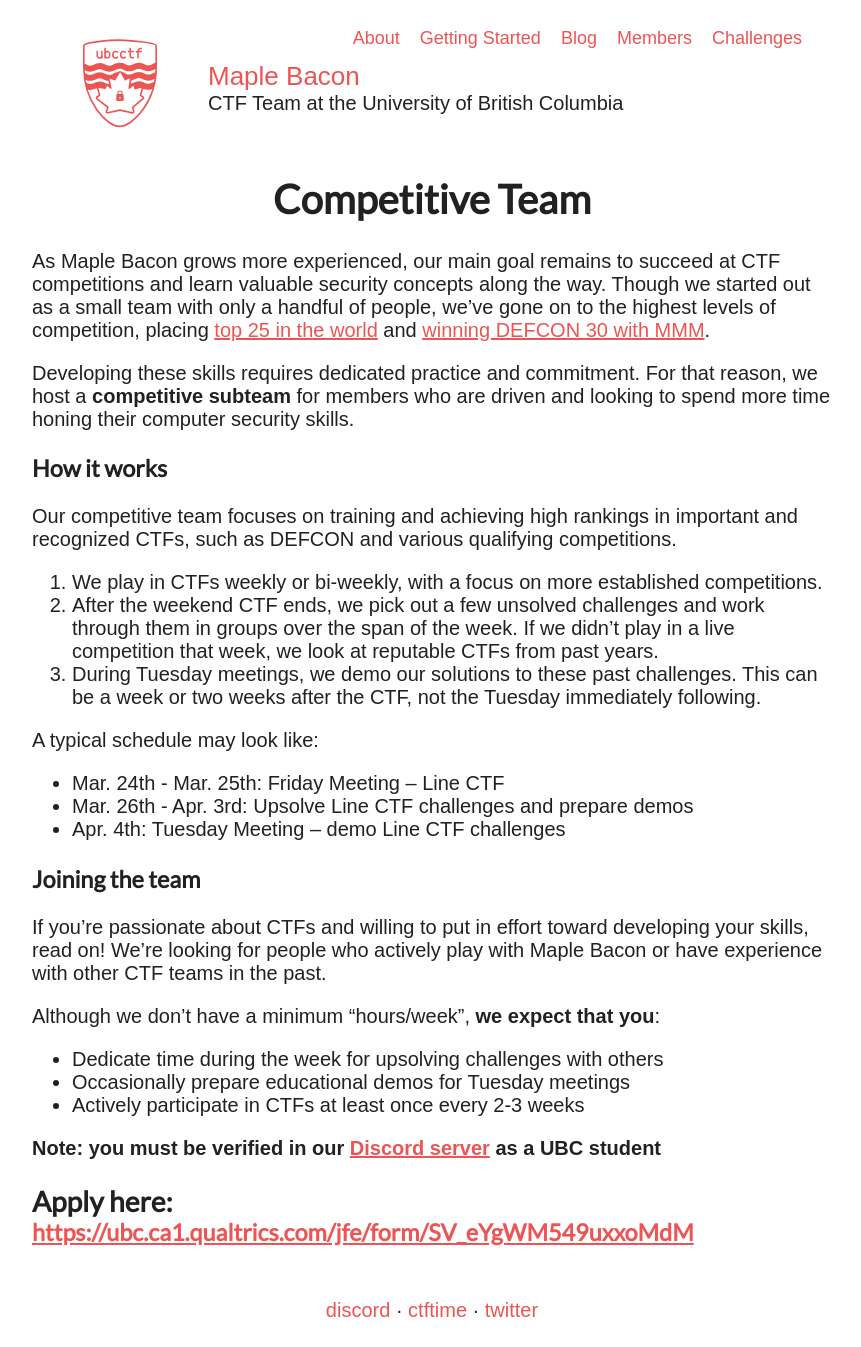
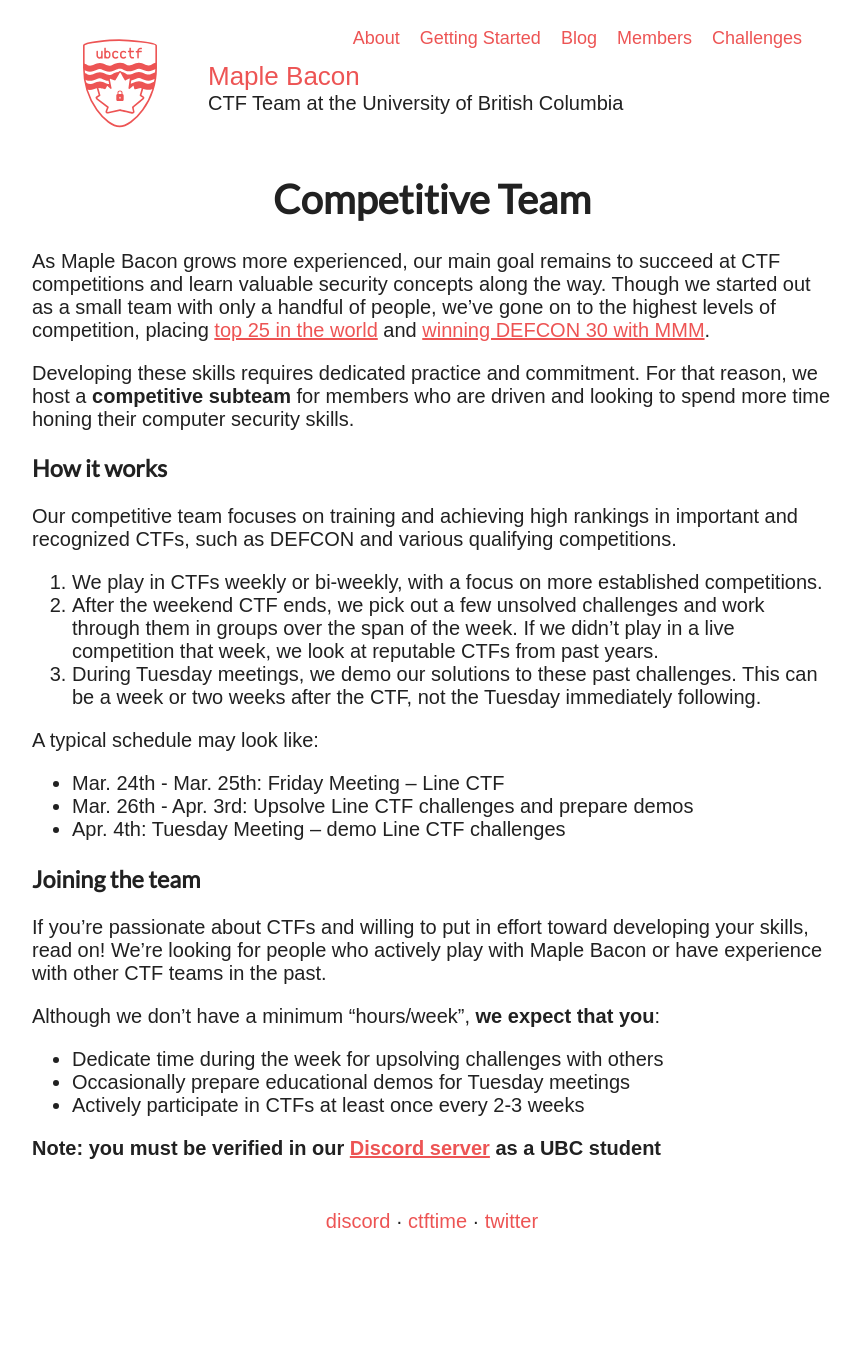
Before and after one commit to ubcctf/ubcctf.github.io, a Jekyll site: the page built from competitive_team.md, in a window 1280 px wide. Shown: the whole page, without its empty margins (208-1069 px from the left). Built offline with Jekyll 4.4.1, drawn with Linux system fonts in a browser that asks for light colours; nearby versions of some CDN libraries; some web fonts are replaced; after the commit the page ends 1258 px from its top, so only the background shows below that.

Commit message:
removed stale link from competitive team page

```diff
--- a/competitive_team.md
+++ b/competitive_team.md
@@ -13,7 +13,6 @@
 ### How it works
 
 Our competitive team focuses on training and achieving high rankings in important and recognized CTFs, such as DEFCON and various qualifying competitions.
-
 1. We play in CTFs weekly or bi-weekly, with a focus on more established competitions.
 2. After the weekend CTF ends, we pick out a few unsolved challenges and work through them in groups over the span of the week. If we didn't play in a live competition that week, we look at reputable CTFs from past years.
 3. During Tuesday meetings, we demo our solutions to these past challenges. This can be a week or two weeks after the CTF, not the Tuesday immediately following.
@@ -35,5 +34,3 @@
 
 
 **Note: you must be verified in our [Discord server](https://discord.gg/keeTZsmfVA) as a UBC student**
-
-### <big>Apply here:</big> [https://ubc.ca1.qualtrics.com/jfe/form/SV_eYgWM549uxxoMdM](https://ubc.ca1.qualtrics.com/jfe/form/SV_eYgWM549uxxoMdM)
```
